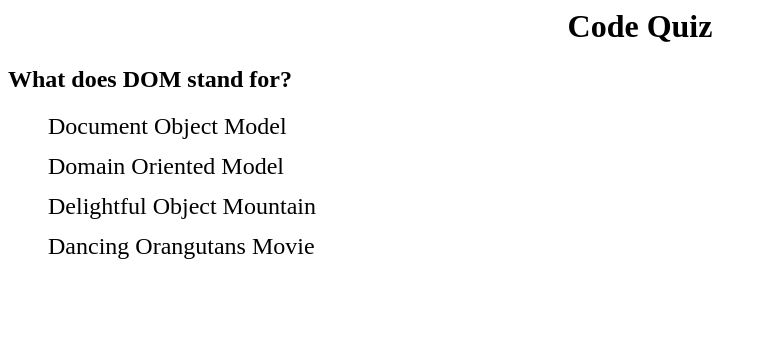
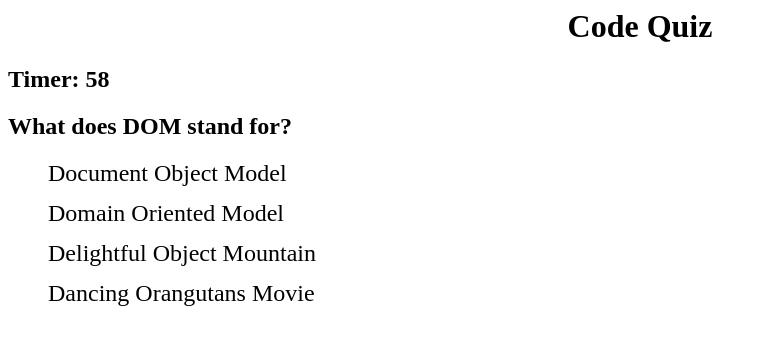
Before and after one commit to rdowdy-bcs/code-quiz, a plain HTML site: page index.html in a window 1280 px wide. Both pictures are taken after a click on the button "Start Quiz". Shown: the whole page, without its empty margins (0-767 px from the left). Drawn offline with Linux system fonts and the light colour scheme.

Commit message:
Add timer functionality. Add messaging for right or wrong answers

```diff
--- a/assets/script.js
+++ b/assets/script.js
@@ -2,6 +2,13 @@ var startQuizBtn = document.querySelector("#start-quiz-btn");
 var possibleAnswersEl = document.querySelector("#possible-answers");
 var quizQuestionEl = document.querySelector("#quiz-question");
 var highScoresEl = document.querySelector("#high-scores-section");
+var timerEl = document.querySelector("#timer");
+var rightOrWrongEl = document.querySelector("#right-or-wrong");
+
+var TIMER_START_SECONDS = 60;
+
+var timer;
+var timerIntervalId;
 
 var questions = [
     {
@@ -29,10 +36,25 @@ var questions = [
 startQuizBtn.addEventListener("click", startQuiz);
 
 function startQuiz() {
+    initTimer();
     moveToQuestion(0);
+
     highScoresEl.setAttribute("style", "display: none;");
     startQuizBtn.setAttribute("style", "display: none;");
+}
 
+function initTimer() {
+    timer = TIMER_START_SECONDS;
+    timerEl.textContent = timer;
+
+    timerIntervalId = setInterval(function() {
+        if (timer > 0) {
+            timer--;
+            timerEl.textContent = timer;
+        } else {
+            handleEndOfQuiz();
+        }
+    }, 1000);
 }
 
 function moveToQuestion(nextQuestionIndex) {
@@ -55,9 +77,11 @@ function moveToQuestion(nextQuestionIndex) {
 
         li.addEventListener("click", function(event) {
             if (event.target.textContent === currentQuestion.correctAnswer) {
-                console.log("Correct Answer");
+                timer += 5; // timer = timer + 5
+                rightOrWrongEl.textContent = "Correct!";
             } else {
-                console.log("Wrong Answer");
+                timer -= 5; // timer = timer - 5
+                rightOrWrongEl.textContent = "Wrong!";
             }
 
             moveToQuestion(nextQuestionIndex + 1);
@@ -74,4 +98,5 @@ function handleEndOfQuiz() {
     highScoresEl.setAttribute("style", "display: block;");
     startQuizBtn.setAttribute("style", "display: block;");
     startQuizBtn.textContent = "Try Again";
+    clearInterval(timerIntervalId);
 }
--- a/index.html
+++ b/index.html
@@ -9,11 +9,13 @@
 <body>
     <header>
         <h1>Code Quiz</h1>
+        <h2>Timer: <span id="timer"></span></h2>
         <button id="start-quiz-btn">Start Quiz</button>
     </header>
     <section>
         <h1 id="quiz-question"></h1>
         <ul id="possible-answers"></ul>
+        <h3 id="right-or-wrong"></h3>
     </section>
     <section id="high-scores-section">
         <h1>Quiz over! View high scores below:</h1>
```
